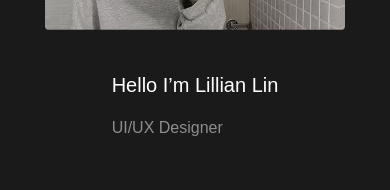
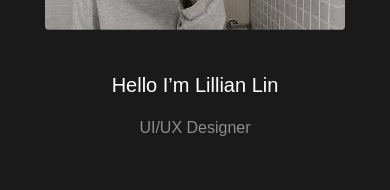
Before and after one commit to leon11081991/yu3_site, a React (Vite) app: page / in a window 390 px wide. Shown: the part 354-544 px from the top of the page. Built offline with nearby package versions, Linux system fonts and the light colour scheme; a web font is replaced by a local one.

Commit message:
fix(css): update text position
addresses #29

```diff
--- a/src/features/home/HeroSection.jsx
+++ b/src/features/home/HeroSection.jsx
@@ -38,7 +38,7 @@
           />
         </div>
 
-        <div className='flex flex-col gap-4'>
+        <div className='flex flex-col items-center md:items-start gap-4'>
           <p className='text-[20px] font-normal'>Hello I’m Lillian Lin</p>
           <p className='text-h2 font-h2 text-gray-03'>UI/UX Designer</p>
         </div>
```
